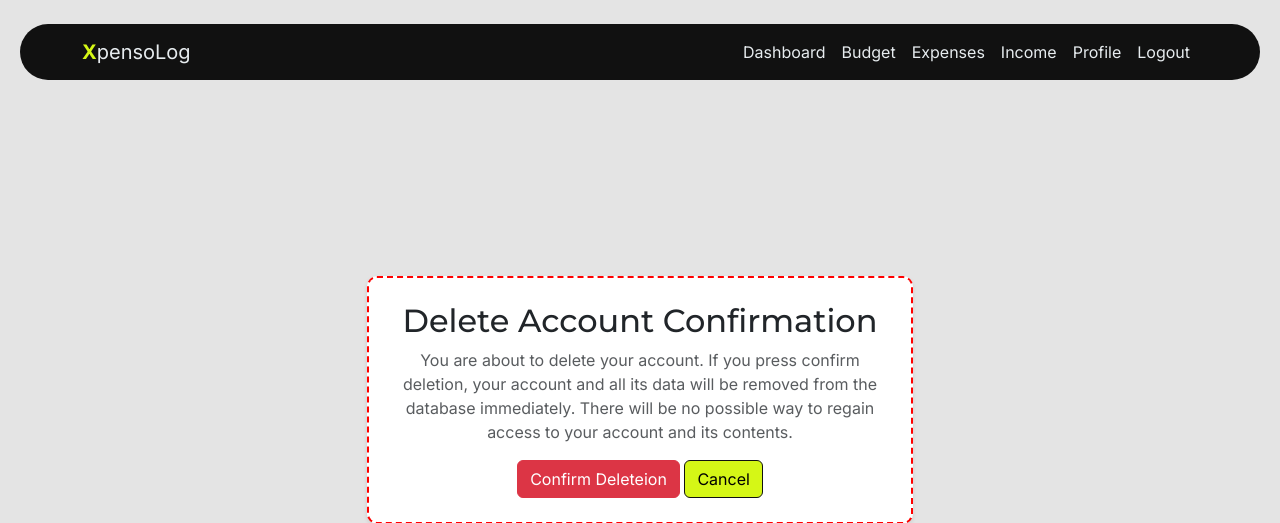
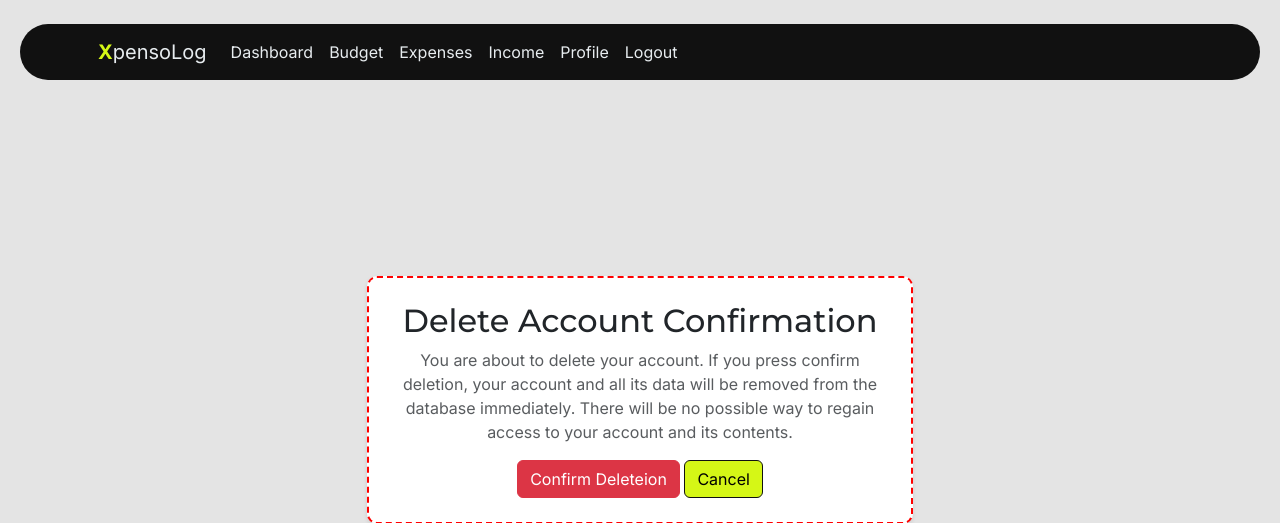
Before and after one commit to CoalTrain1618/MP_3_Xpenso, a Django app: page /user/delete/ in a window 1280 px wide. Shown: the top 523 px of the page. Run offline with Django 5.2, Linux system fonts and the light colour scheme; the visitor is signed in with stand-in values (Sample User, id 1); some libraries are stand-ins or nearby versions.

Commit message:
W.I.P: styling collapsed nav

```diff
--- a/templates/base.html
+++ b/templates/base.html
@@ -29,11 +29,11 @@
     <!-- Navigation -->
     <nav class="navbar navbar-expand-md mt-4">
         <div class="container">
-            <a class="navbar-brand" href="#"><strong class="highlight-colour">X</strong>pensoLog</a>
-            <button class="navbar-toggler" type="button" data-bs-toggle="collapse" data-bs-target="#navbarNavAltMarkup" aria-controls="navbarNavAltMarkup" aria-expanded="false" aria-label="Toggle navigation">
+            <a class="navbar-brand ms-3" href="#"><strong class="highlight-colour">X</strong>pensoLog</a>
+            <button class="navbar-toggler rounded-pill me-3" type="button" data-bs-toggle="collapse" data-bs-target="#navbarNavAltMarkup" aria-controls="navbarNavAltMarkup" aria-expanded="false" aria-label="Toggle navigation">
                 <span class="navbar-toggler-icon custom-toggler"></span>
             </button>
-            <div class="collapse navbar-collapse justify-content-end" id="navbarNavAltMarkup">
+            <div class="collapse navbar-collapse" id="navbarNavAltMarkup">
                 <div class="navbar-nav">
                 {% if user.is_authenticated %}
                     <a class="nav-item nav-link active" href="{% url 'dashboard' %}">Dashboard<span class="sr-only">(current)</span></a>
```
